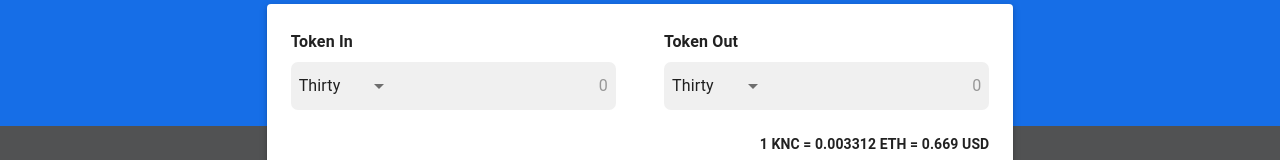
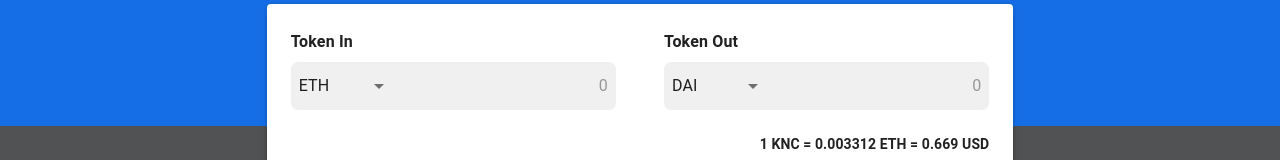
Before and after one commit to RaviBlock8/Swappy_mock_frontend, a React (Create React App) app: page / in a window 1280 px wide. Shown: the part 156-316 px from the top of the page. Built offline with nearby package versions, Linux system fonts and the light colour scheme.

Commit message:
Connect select with useState

```diff
--- a/src/App.js
+++ b/src/App.js
@@ -1,6 +1,5 @@
 import React from "react";
 import "./App.css";
-import SwapWindow from "./components/SwapWindow";
 import SwapPage from "./pages/SwapPage/SwapPage";
 
 function App() {
--- a/src/components/SwapWindow/SwapWindow.jsx
+++ b/src/components/SwapWindow/SwapWindow.jsx
@@ -15,7 +15,12 @@ import {
 import { makeStyles, styled } from "@material-ui/core/styles";
 import MetamaskSvg from "./metamaskSvg.svg";
 
-function SwapWindow() {
+function SwapWindow({
+  tokenInType,
+  setTokenInType,
+  tokenOutType,
+  setTokenOutType,
+}) {
   const classes = useStyles();
   return (
     <Paper elevation={3} component={"div"}>
@@ -29,13 +34,16 @@ function SwapWindow() {
               <Select
                 labelId="demo-simple-select-label"
                 id="demo-simple-select"
-                value={30}
+                value={tokenInType}
+                onChange={(e) => {
+                  setTokenInType(e.target.value);
+                }}
                 style={{ width: "30%" }}
                 disableUnderline={true}
               >
-                <MenuItem value={10}>Ten</MenuItem>
-                <MenuItem value={20}>Twenty</MenuItem>
-                <MenuItem value={30}>Thirty</MenuItem>
+                <MenuItem value="eth">ETH</MenuItem>
+                <MenuItem value="dai">DAI</MenuItem>
+                <MenuItem value="mkr">MKR</MenuItem>
               </Select>
               <InputBase
                 id="tokenIn"
@@ -57,13 +65,16 @@ function SwapWindow() {
               <Select
                 labelId="demo-simple-select-label"
                 id="demo-simple-select"
-                value={30}
+                value={tokenOutType}
+                onChange={(e) => {
+                  setTokenOutType(e.target.value);
+                }}
                 style={{ width: "30%" }}
                 disableUnderline={true}
               >
-                <MenuItem value={10}>Ten</MenuItem>
-                <MenuItem value={20}>Twenty</MenuItem>
-                <MenuItem value={30}>Thirty</MenuItem>
+                <MenuItem value="eth">ETH</MenuItem>
+                <MenuItem value="dai">DAI</MenuItem>
+                <MenuItem value="mkr">MKR</MenuItem>
               </Select>
               <InputBase
                 id="tokenIn"
--- a/src/pages/SwapPage/SwapPage.jsx
+++ b/src/pages/SwapPage/SwapPage.jsx
@@ -1,11 +1,18 @@
-import React from "react";
+import React, { useState } from "react";
 import { Grid } from "@material-ui/core";
 import SwapWindow from "../../components/SwapWindow/SwapWindow";
 function SwapPage() {
+  const [tokenInType, setTokenInType] = useState("eth");
+  const [tokenOutType, setTokenOutType] = useState("dai");
   return (
     <Grid container justify="center">
       <Grid item xs={12} md={7} style={{ marginTop: "20vh" }}>
-        <SwapWindow />
+        <SwapWindow
+          tokenInType={tokenInType}
+          setTokenInType={setTokenInType}
+          tokenOutType={tokenOutType}
+          setTokenOutType={setTokenOutType}
+        />
       </Grid>
     </Grid>
   );
```
